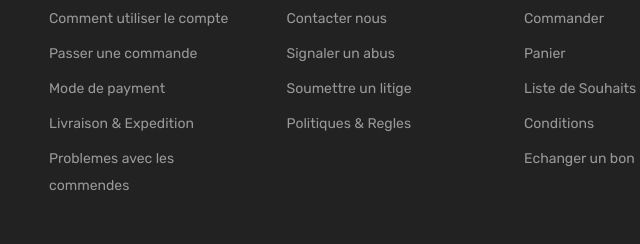
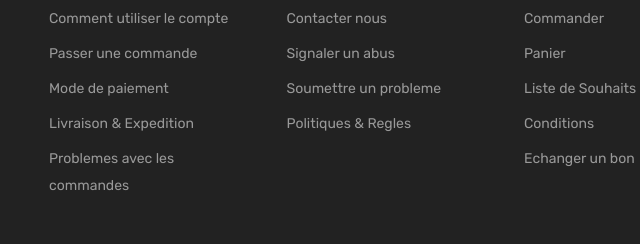
Before and after one commit to Melimelo237/GroupeVI, a plain HTML site: page shop.html in a window 1280 px wide. Shown: the part 3177-3421 px from the top of the page, 36-676 px from the left. Drawn offline with nearby package versions, Linux system fonts and the light colour scheme; files whose address does not match are found by name.

Commit message:
shop.html

```diff
--- a/shop.html
+++ b/shop.html
@@ -3,7 +3,7 @@
    <head>
       <meta charset="utf-8">
       <meta http-equiv="x-ua-compatible" content="ie=edge">
-      <title>Carrefour Playce</title>
+      <title>Carrefour Playce WARDA</title>
       <meta name="description" content="">
       <meta name="viewport" content="width=device-width, initial-scale=1">
       <!-- Place favicon.ico in the root directory -->
@@ -2562,9 +2562,9 @@
                                                     <li><a href="faq.html">Nouveau client</a></li>
                                                     <li><a href="faq.html">Comment utiliser le compte</a></li>
                                                     <li><a href="faq.html">Passer une commande</a></li>
-                                                    <li><a href="faq.html">Mode de payment</a></li>
+                                                    <li><a href="faq.html">Mode de paiement</a></li>
                                                     <li><a href="faq.html">Livraison &amp; Expedition</a></li>
-                                                    <li><a href="faq.html">Problemes avec les commendes</a></li>
+                                                    <li><a href="faq.html">Problemes avec les commandes</a></li>
                                                 </ul>
                                             </div>
                                         </div>
@@ -2581,7 +2581,7 @@
                                                     <li><a href="faq.html">Centre d'aide</a></li>
                                                     <li><a href="faq.html">Contacter nous</a></li>
                                                     <li><a href="faq.html">Signaler un abus</a></li>
-                                                    <li><a href="faq.html">Soumettre un litige</a></li>
+                                                    <li><a href="faq.html">Soumettre un probleme</a></li>
                                                     <li><a href="faq.html">Politiques &amp; Regles</a></li>
                                                 </ul>
                                             </div>
```
